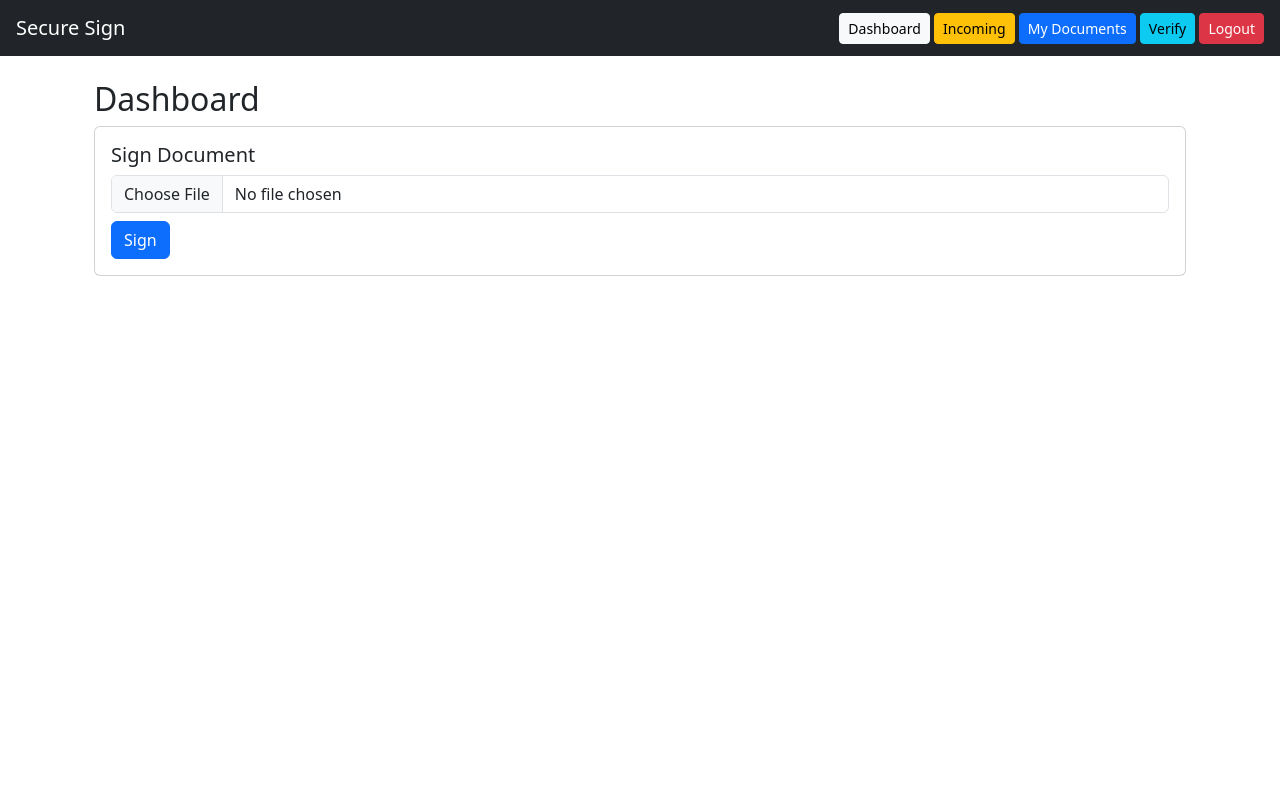
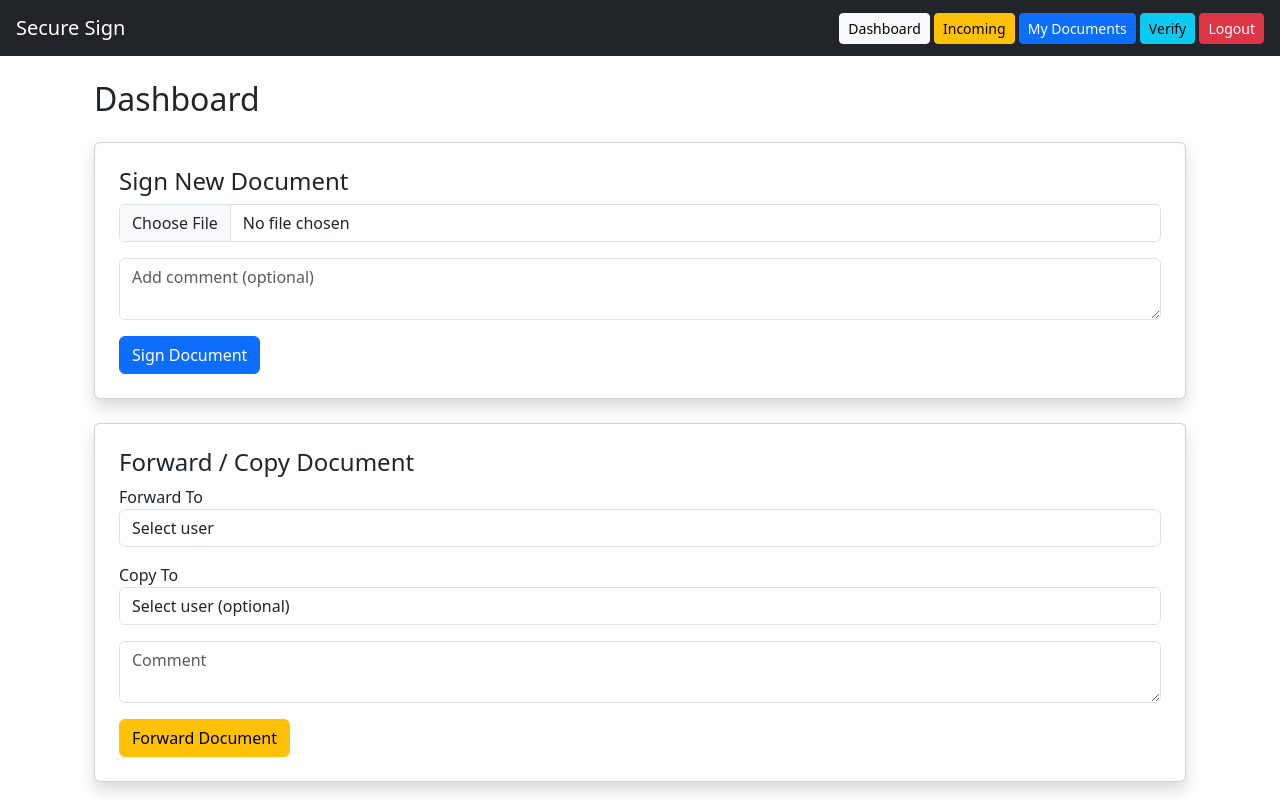
Before and after one commit to St-thomas-Aquinas/Secure-sign-Version-2, a Flask app: page /dashboard in a window 1280 px wide. Run offline with Flask 3, Linux system fonts and the light colour scheme; the visitor is signed in with stand-in values (Sample User, id 1); some libraries are stand-ins or nearby versions.

Commit message:
Update dashboard.html with comment section

```diff
--- a/templates/dashboard.html
+++ b/templates/dashboard.html
@@ -4,58 +4,96 @@
 
 <div class="container mt-4">
 
-    <h2>Dashboard</h2>
+    <h2 class="mb-4">Dashboard</h2>
 
-    <!-- SIGN -->
-    <div class="card p-3 mb-4">
-        <h5>Sign Document</h5>
+    <!-- =========================
+         SIGN DOCUMENT
+    ========================== -->
+    <div class="card shadow p-4 mb-4">
+
+        <h4>Sign New Document</h4>
 
         <form method="POST" enctype="multipart/form-data">
-            <input type="file" name="file" class="form-control mb-2" required>
-            <button class="btn btn-primary">Sign</button>
+
+            <div class="mb-3">
+                <input type="file" name="file" class="form-control" required>
+            </div>
+
+            <div class="mb-3">
+                <textarea name="comment" class="form-control" placeholder="Add comment (optional)"></textarea>
+            </div>
+
+            <button class="btn btn-primary">
+                Sign Document
+            </button>
+
         </form>
-    </div>
 
         {% if signed_file %}
 
-    <div class="card p-3">
+        <hr>
 
-        <h5>Signed Document</h5>
+        <div class="alert alert-success">
+            Document signed successfully!
+        </div>
 
-        <a href="{{ url_for('download', filename=signed_file) }}"
-           class="btn btn-success mb-3">
-            Download
+        <a href="{{ url_for('download', filename=signed_file) }}" class="btn btn-success">
+            Download Signed Document
         </a>
 
-        <hr>
+        {% endif %}
 
-        <h5>Forward / Copy</h5>
+    </div>
 
-        <form method="POST" action="/forward_document">
 
+    <!-- =========================
+         FORWARD DOCUMENT
+    ========================== -->
+    <div class="card shadow p-4">
+
+        <h4>Forward / Copy Document</h4>
+
+        <form method="POST" action="{{ url_for('forward', doc_id=1) }}">
+
+            <!-- Forward To -->
+            <div class="mb-3">
                 <label>Forward To</label>
-            <select name="forward_to" class="form-control mb-2">
-                {% for u in users %}
-                    <option value="{{ u[0] }}">{{ u[0] }}</option>
+                <select name="next_user" class="form-control" required>
+                    <option value="">Select user</option>
+
+                    {% for user in users %}
+                        <option value="{{ user[0] }}">{{ user[0] }}</option>
                     {% endfor %}
+
                 </select>
+            </div>
 
+            <!-- Copy To -->
+            <div class="mb-3">
                 <label>Copy To</label>
-            <select name="copy_to" class="form-control mb-2">
-                <option value="">None</option>
-                {% for u in users %}
-                    <option value="{{ u[0] }}">{{ u[0] }}</option>
+                <select name="copy_user" class="form-control">
+                    <option value="">Select user (optional)</option>
+
+                    {% for user in users %}
+                        <option value="{{ user[0] }}">{{ user[0] }}</option>
                     {% endfor %}
+
                 </select>
+            </div>
 
-            <button class="btn btn-warning">Send</button>
+            <!-- Comment -->
+            <div class="mb-3">
+                <textarea name="comment" class="form-control" placeholder="Comment"></textarea>
+            </div>
+
+            <button class="btn btn-warning">
+                Forward Document
+            </button>
 
         </form>
 
     </div>
 
-    {% endif %}
-
 </div>
 
 {% endblock %}
```
Lines whose indentation alone changed are shown as unchanged.
